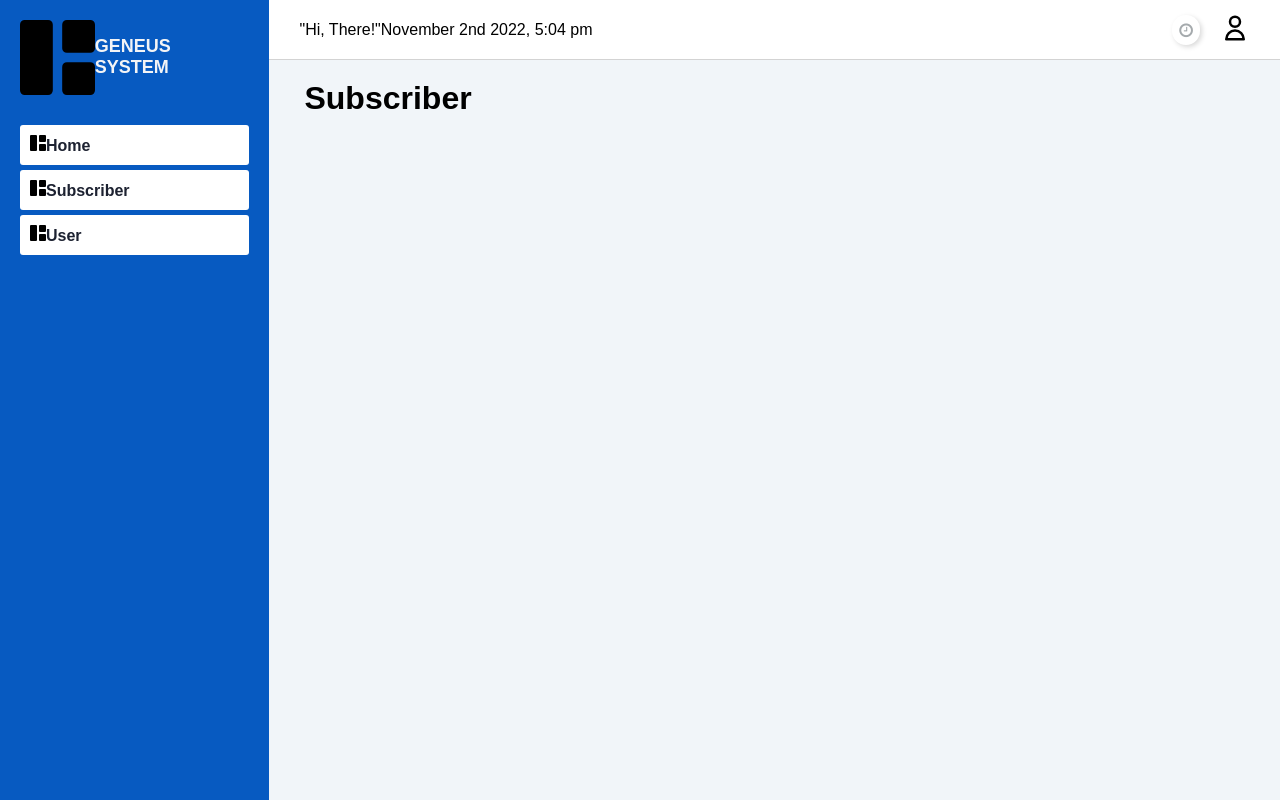
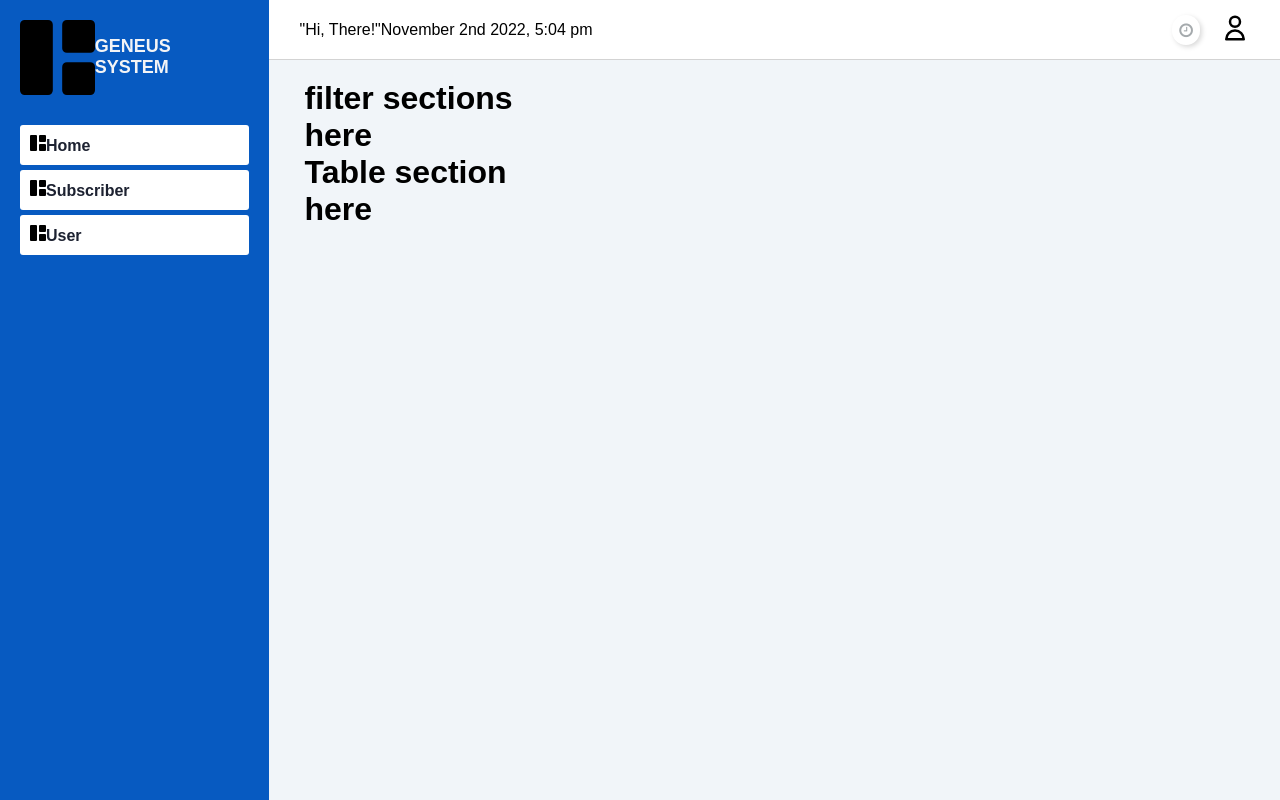
Before and after one commit to bikramoli/Dashboard, a React (Create React App) app in the folder frontend/: page /subscribers in a window 1280 px wide. Built offline with nearby package versions, Linux system fonts and the light colour scheme.

Commit message:
filter and table section

```diff
--- /dev/null
+++ b/frontend/src/components/ui/subscriber/SubscriberDetail.jsx
@@ -0,0 +1,13 @@
+const SubscriberDetail = () => {
+  return (
+    <>
+      <div class="filter">
+        <h1>filter sections here</h1>
+      </div>
+      <div>
+        <h1>Table section here</h1>
+      </div>
+    </>
+  );
+};
+export default SubscriberDetail;
--- a/frontend/src/pages/Subscriber.jsx
+++ b/frontend/src/pages/Subscriber.jsx
@@ -1,10 +1,11 @@
+import SubscriberDetail from "../components/ui/subscriber/SubscriberDetail";
 import WrapperContainer from "../components/ui/wrapper/WrapperContainer";
 
 const Subscriber = () => {
   return (
     <>
       <WrapperContainer>
-        <h1>Subscriber</h1>
+        <SubscriberDetail/>
       </WrapperContainer>
     </>
   );
```
